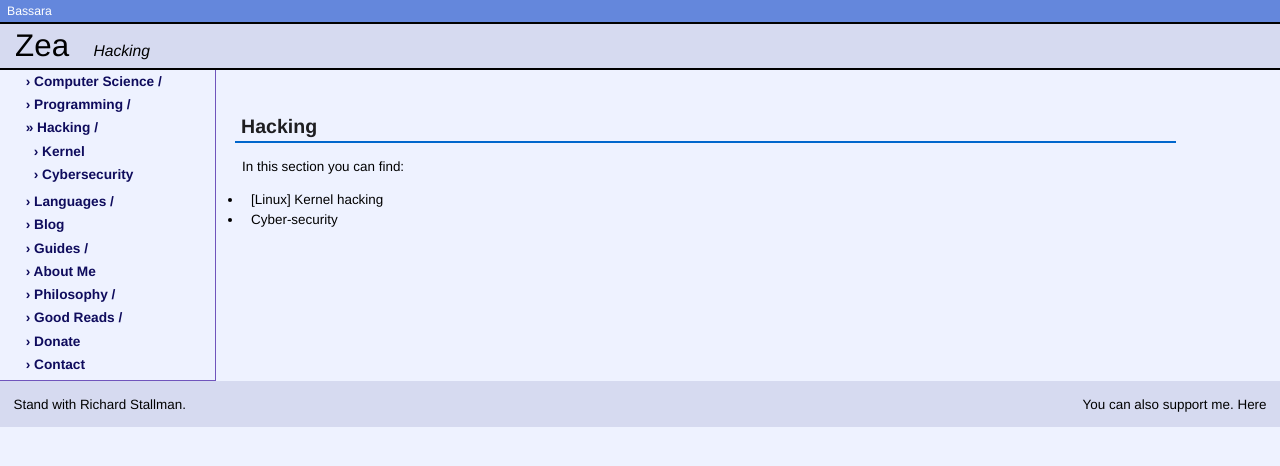
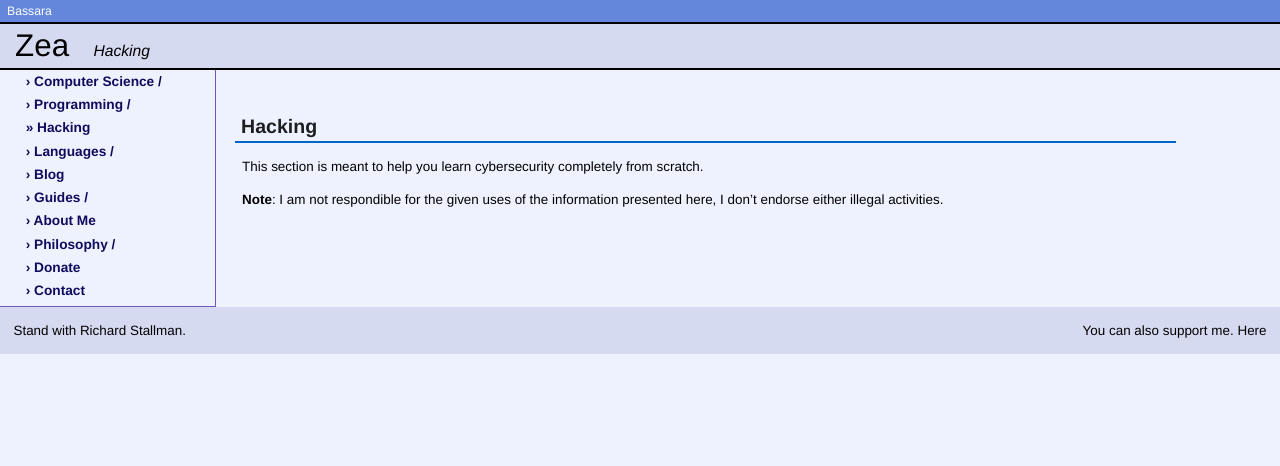
Before and after one commit to LovelaceC/Zea, a Jekyll site: the page built from hacking.html, in a window 1280 px wide. Shown: the top 466 px of the page. Built offline with Jekyll 4.4.1, drawn with Linux system fonts in a browser that asks for light colours.

Commit message:
Added some placeholders

```diff
--- a/hacking.html
+++ b/hacking.html
@@ -5,7 +5,7 @@ layout: page
 
 # Hacking
 
-In this section you can find:
+This section is meant to help you learn cybersecurity completely from scratch.
 
-- [Linux] Kernel hacking
-- Cyber-security
+**Note**: I am not respondible for the given uses of the information presented
+here, I don't endorse either illegal activities.
--- a/languages/italian/A1.html
+++ b/languages/italian/A1.html
@@ -12,7 +12,7 @@ represents the easiest level of the language, the one for beginners.
 
 ## Contents
 
-[1. ciao](1. ciao)<br>
+[1. Ciao](1. ciao)<br>
 [2. How is it going](2. How is it going)<br>
 [3. Speaking and writing in Italian](3. Speaking and writing in Italian)<br>
 [4. I am Italian, and you](4. I am Italian, and you)<br>
```
Also changed, not shown: _data/sidebar.yml (+3 -25 lines), good-reads.html (deleted, +0 -16 lines), programming/assembly.html (added, +11 -0 lines), programming/lisp.html (added, +11 -0 lines), programming/perl.html (added, +11 -0 lines).
